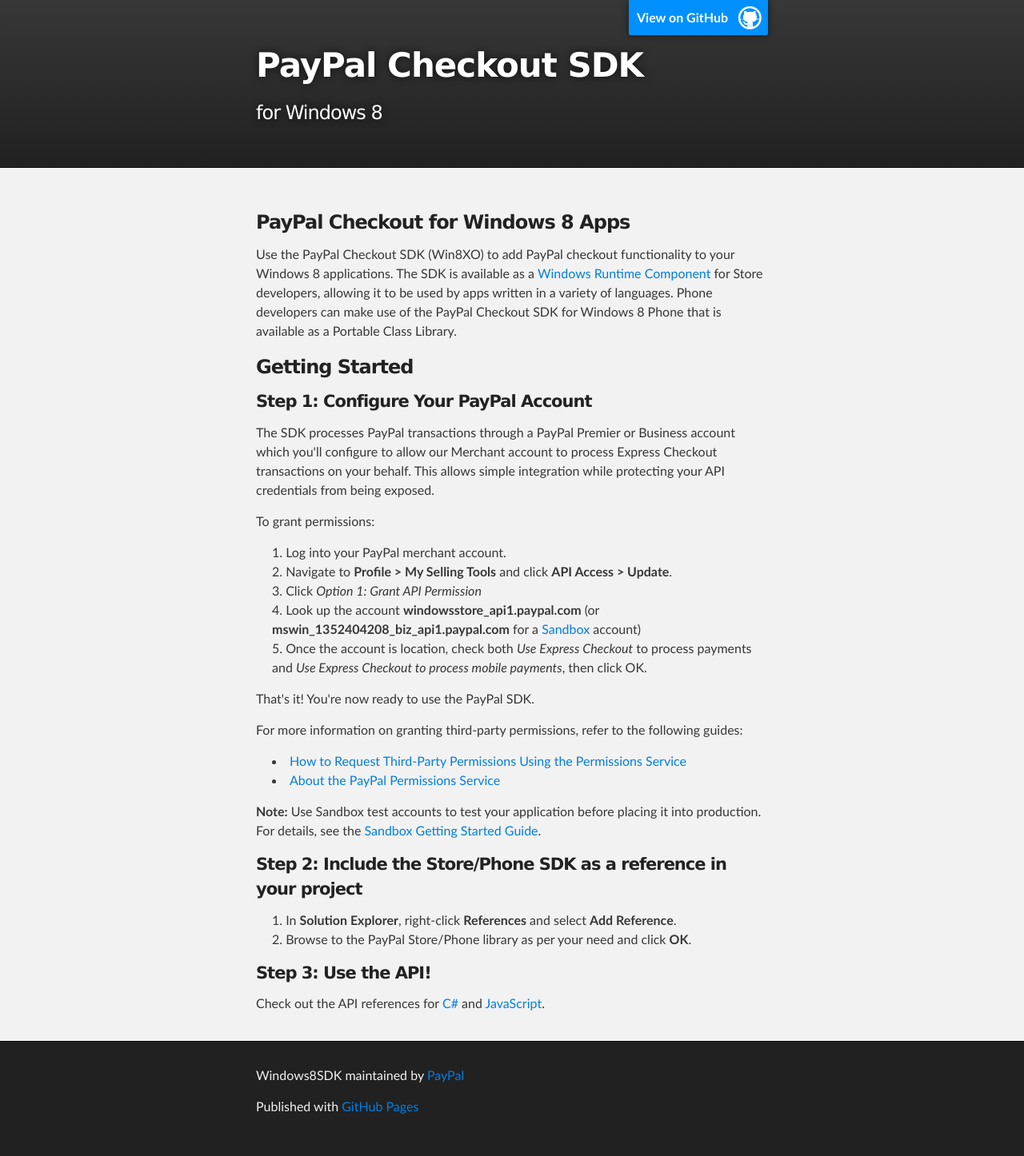
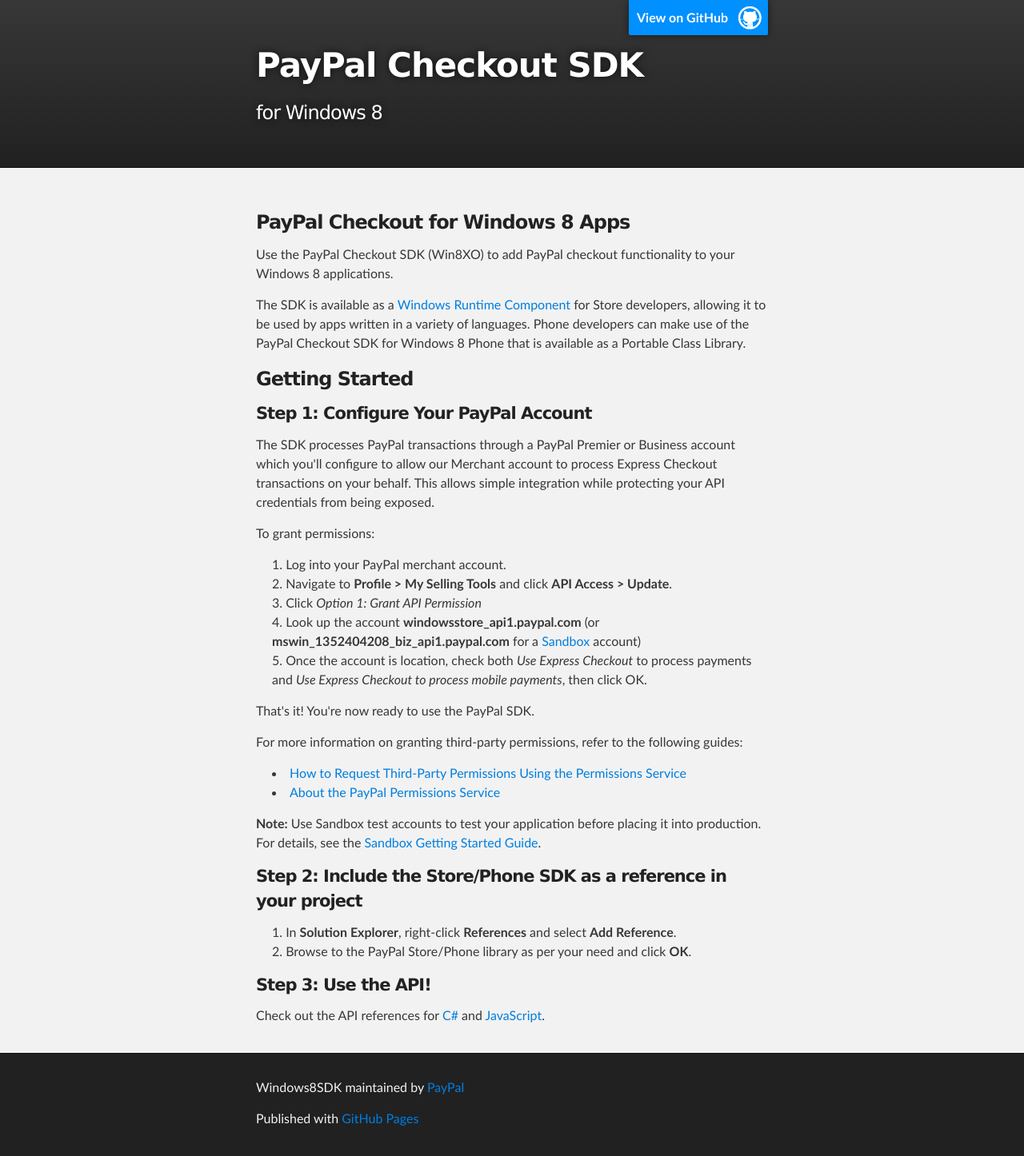
Before and after one commit to AFSolutions/Windows8SDK, a Jekyll site: the page built from index.html, in a window 1280 px wide. Shown: the whole page at 80% size. Built offline with Jekyll 4.4.1, drawn with Linux system fonts in a browser that asks for light colours; Markdown is read by kramdown in place of the engine named in the settings.

Commit message:
fixing syntax error

```diff
--- a/index.html
+++ b/index.html
@@ -3,7 +3,9 @@
 ---
   <h3>PayPal Checkout for Windows 8 Apps</h3>
 
-  <p>Use the PayPal Checkout SDK (Win8XO) to add PayPal checkout functionality to your Windows 8 applications. The SDK is available as a
+  <p>Use the PayPal Checkout SDK (Win8XO) to add PayPal checkout functionality to your Windows 8 applications. </p>
+
+  <p>The SDK is available as a
     <a href="http://msdn.microsoft.com/en-us/library/windows/apps/hh441572.aspx">Windows Runtime Component</a> for Store developers, allowing it to be used by apps
     written in a variety of languages. Phone developers can make use of the PayPal Checkout SDK for Windows 8 Phone that is available as a Portable Class Library.
 
--- a/javascript.html
+++ b/javascript.html
@@ -160,7 +160,7 @@
   {% highlight html %}<button name="buyNow2">Buy Now</button>{% endhighlight %}
 
 
-  {% highlight javscript %}
+  {% highlight javascript %}
     var buyNowElement = document.getElementById('buyNow2');
 
     // var buyNow = new PayPalJS.UI.BuyNow(buyNowElement,
```
